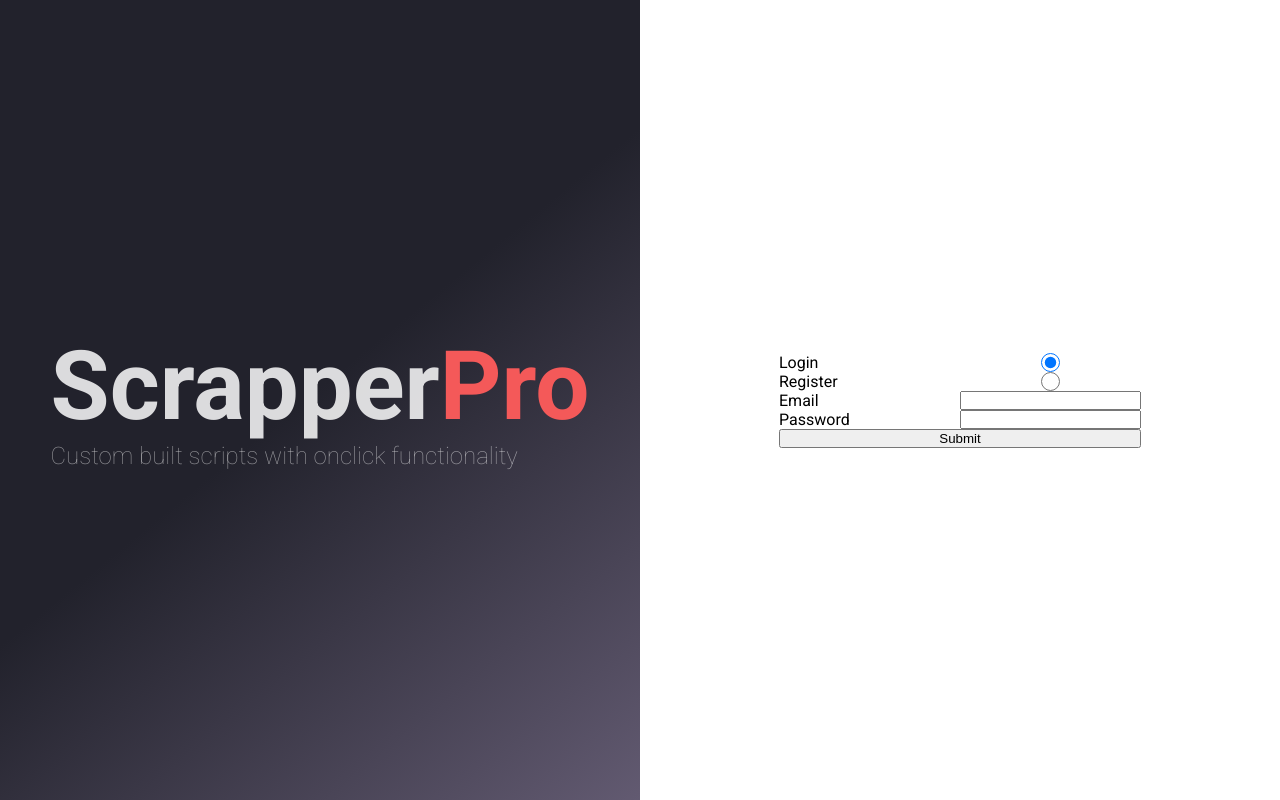
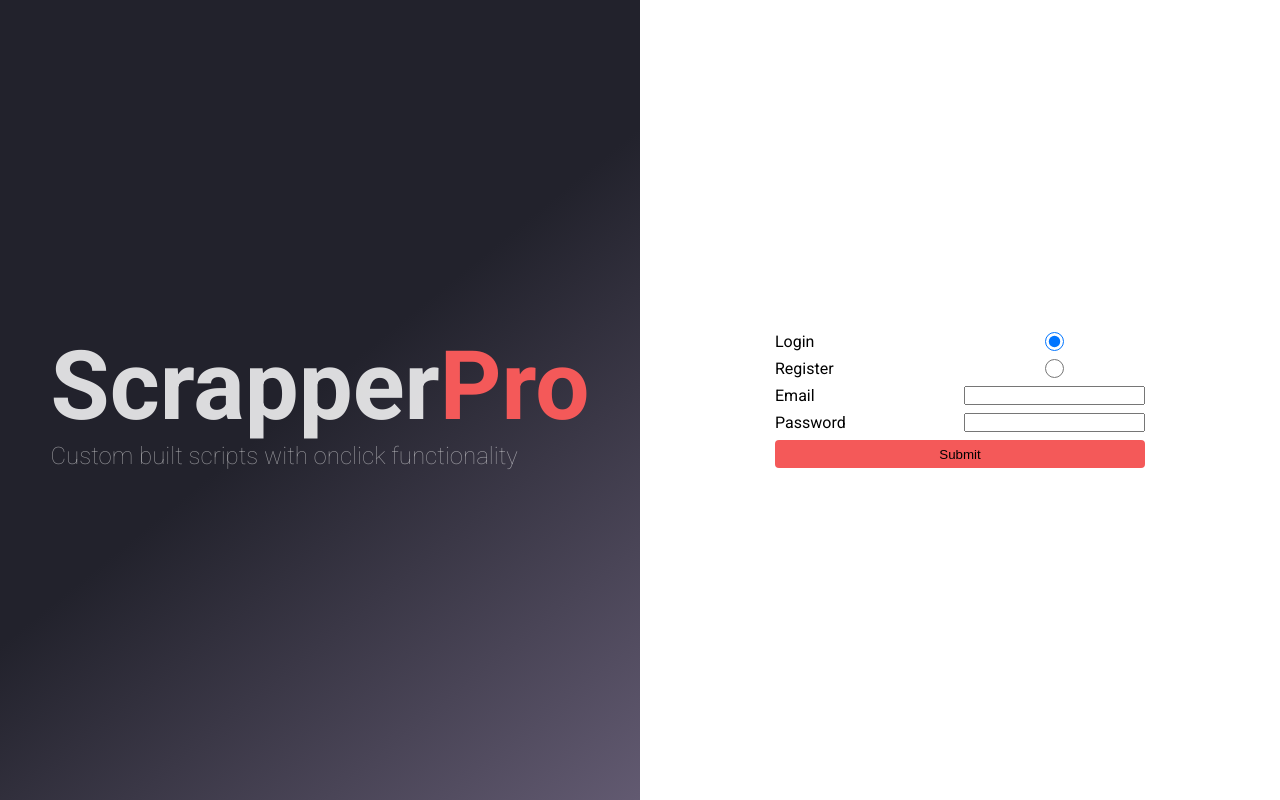
Before and after one commit to RizaHKhan/scrapper-nuxt, a Nuxt app: page / in a window 1280 px wide. Built offline with nearby package versions, Linux system fonts and the light colour scheme.

Commit message:
Added Button Styling

```diff
--- a/assets/scss/global/breakpoint.scss
+++ b/assets/scss/global/breakpoint.scss
@@ -10,7 +10,7 @@
 // Large tablets and desktops
 $screen-xl-min: 1200px;
 
-$screen: 1500px;
+$screen-xxl-min: 1500px;
 
 // Small devices
 @mixin sm {
@@ -41,8 +41,8 @@
 }
 
 // Custom devices
-@mixin rwd($screen) {
-  @media (min-width: $screen+'px') {
+@mixin rwd {
+  @media (min-width: $screen-xxl-min) {
       @content;
   }
 }
--- /dev/null
+++ b/assets/scss/global/button.scss
@@ -0,0 +1,20 @@
+%button {
+  padding: .5em 1.5em;
+  border-radius: $radius;
+  border: 0;
+  transition: all .5s ease;
+}
+
+.button--success {
+  color: green;
+
+}
+
+.button--neutral {
+
+}
+
+.button--danger {
+  @extend %button;
+  background: $red;
+}
--- a/assets/scss/global/variables.scss
+++ b/assets/scss/global/variables.scss
@@ -11,3 +11,6 @@
 
 // Gradients
 $background: linear-gradient(321deg, rgba(98,90,113,1) 0%, rgba(34,34,44,1) 51%);
+
+// Radius
+$radius: 4px;
--- a/assets/scss/index.scss
+++ b/assets/scss/index.scss
@@ -1,7 +1,8 @@
 // Gloabl
 @import './global/breakpoint.scss';
+@import './global/variables.scss';
 @import './global/global.scss';
-@import './global/variables.scss';
+@import './global/button.scss';
 
 // Typology
 @import './typology/landing.scss';
--- a/assets/scss/layout/landing.scss
+++ b/assets/scss/layout/landing.scss
@@ -23,10 +23,15 @@
 
     &__form {
       display: grid;
+      grid-gap: .5em;
       grid-template-columns: 1fr 1fr;
 
-      .submit {
+      .button--danger {
         grid-column: 1 / -1;
+
+        &:hover {
+          color: $subColor;
+        }
       }
     }
   }
--- a/assets/scss/typology/landing.scss
+++ b/assets/scss/typology/landing.scss
@@ -18,6 +18,10 @@
     @include xl {
       font-size: 6rem;
     }
+
+    @include rwd {
+      font-size: 8rem;
+    }
   }
 
   p {
@@ -32,6 +36,4 @@
       font-size: 1.5rem;
     }
   }
-
-
 }
--- a/components/landing/Landing.vue
+++ b/components/landing/Landing.vue
@@ -16,7 +16,7 @@
         <input name="email" type="email" />
         <label for="password">Password</label>
         <input name="password" type="password" />
-        <input type="submit" value="Submit" class="submit" />
+        <input type="submit" value="Submit" class="button--danger" />
       </form>
     </div>
   </div>
```
